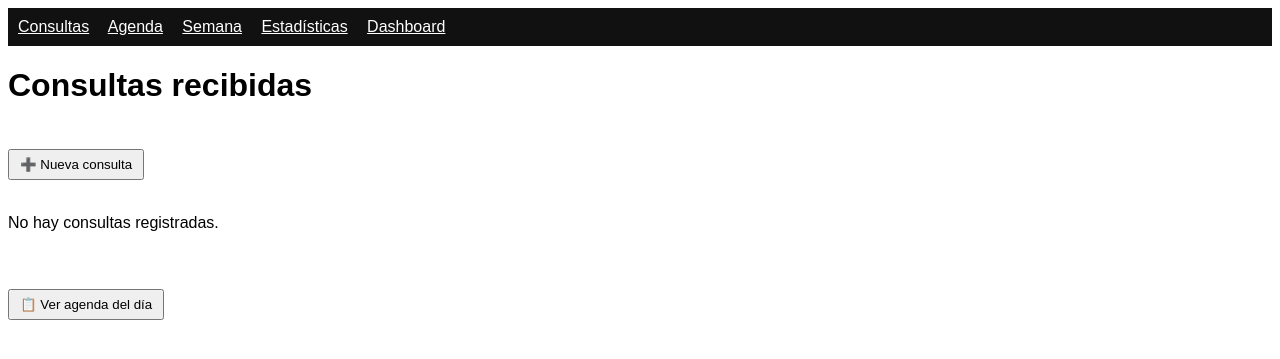
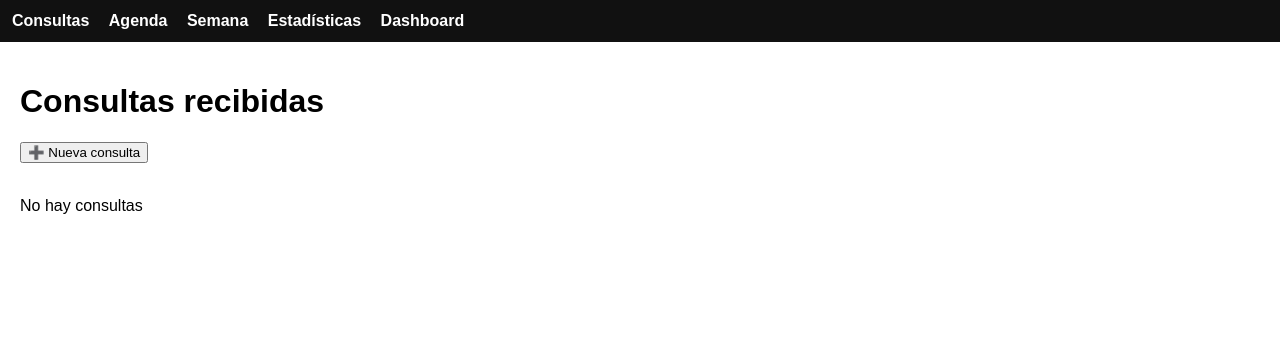
Before and after one commit to alemagnomolina-source/Barberia_app, a Flask app: template templates/consultas.html in a window 1280 px wide. Shown: the top 359 px of the page. Run offline with Flask 3, Linux system fonts and the light colour scheme; the template is opened without the code that fills it, so the values that code supplies are empty.

Commit message:
menu profesional base.html

```diff
--- a/templates/base.html
+++ b/templates/base.html
@@ -2,53 +2,44 @@
 <html lang="es">
 <head>
 <meta charset="UTF-8">
-    <title>Barbería App</title>
+<title>Barbería</title>
+
 <style>
-        body {
-            font-family: Arial, sans-serif;
-            margin: 0;
-            background-color: #111;
-            color: white;
+body{
+    font-family: Arial;
+    margin:0;
 }
 
-        .navbar {
-            background-color: #000;
-            padding: 15px;
-            display: flex;
-            gap: 15px;
+.menu{
+    background:#111;
+    padding:12px;
 }
 
-        .navbar a {
-            color: white;
-            text-decoration: none;
-            padding: 8px 12px;
-            background-color: #222;
-            border-radius: 5px;
+.menu a{
+    color:white;
+    margin-right:15px;
+    text-decoration:none;
+    font-weight:bold;
 }
 
-        .navbar a:hover {
-            background-color: #444;
-        }
-
-        .container {
-            padding: 20px;
+.contenido{
+    padding:20px;
 }
 </style>
+
 </head>
+
 <body>
 
-    {% if session.get("logueado") %}
-    <div class="navbar">
+<div class="menu">
     <a href="/consultas">Consultas</a>
     <a href="/agenda">Agenda</a>
     <a href="/agenda_semana">Semana</a>
     <a href="/estadisticas">Estadísticas</a>
     <a href="/dashboard">Dashboard</a>
-        <a href="/logout">Salir</a>
 </div>
-    {% endif %}
 
-    <div class="container">
+<div class="contenido">
     {% block content %}{% endblock %}
 </div>
 
--- a/templates/consultas.html
+++ b/templates/consultas.html
@@ -1,44 +1,8 @@
-<!DOCTYPE html>
-<html lang="es">
-<head>
+{% extends "base.html" %}
 
-<meta charset="UTF-8">
-<title>Consultas - Barbería</title>
-
-<style>
-body{
-    font-family: Arial, sans-serif;
-}
-
-.consulta{
-    border:1px solid #ccc;
-    padding:12px;
-    margin-bottom:10px;
-    border-radius:6px;
-}
-
-button{
-    margin-top:5px;
-    padding:6px 10px;
-}
-</style>
-
-</head>
-
-<body>
-
-<!-- ✅ MENU ARRIBA -->
-<div style="background:#111;padding:10px;">
-    <a href="/consultas" style="color:white;margin-right:15px;">Consultas</a>
-    <a href="/agenda" style="color:white;margin-right:15px;">Agenda</a>
-    <a href="/agenda_semana" style="color:white;margin-right:15px;">Semana</a>
-    <a href="/estadisticas" style="color:white;margin-right:15px;">Estadísticas</a>
-    <a href="/dashboard" style="color:white;">Dashboard</a>
-</div>
+{% block content %}
 
 <h1>Consultas recibidas</h1>
-
-<br>
 
 <a href="/consulta">
 <button>➕ Nueva consulta</button>
@@ -50,46 +14,14 @@ button{
 
 {% for consulta in consultas %}
 
-<div class="consulta">
-
-<strong>{{ consulta[1] }}</strong><br>
-
-Tel: {{ consulta[2] }}<br>
-
-Servicio: {{ consulta[3] }}<br>
-
-Mensaje: {{ consulta[4] }}<br>
-
-Fecha: {{ consulta[5] }}<br>
-
-<br>
-
-<a href="/asignar_turno/{{consulta[0]}}">
-<button>📅 Asignar turno</button>
-</a>
-
-<a target="_blank"
-href="https://wa.me/549{{consulta[2]}}?text=Hola%20{{consulta[1]}},%20recibimos%20tu%20consulta.%20Podemos%20coordinar%20tu%20turno.">
-<button style="background:#25D366;color:white;">
-WhatsApp
-</button>
-</a>
-
-</div>
+<p>{{ consulta[1] }} - {{ consulta[3] }}</p>
 
 {% endfor %}
 
 {% else %}
 
-<p>No hay consultas registradas.</p>
+<p>No hay consultas</p>
 
 {% endif %}
 
-<br><br>
-
-<a href="/agenda">
-<button>📋 Ver agenda del día</button>
-</a>
-
-</body>
-</html>
+{% endblock %}
```
Also changed, not shown: templates/agenda.html (+0 -8 lines), templates/agenda_semanal.html (+0 -8 lines), templates/dashboard.html (+0 -9 lines), templates/estadisticas.html (+0 -8 lines). Lines whose indentation alone changed are shown as unchanged.
